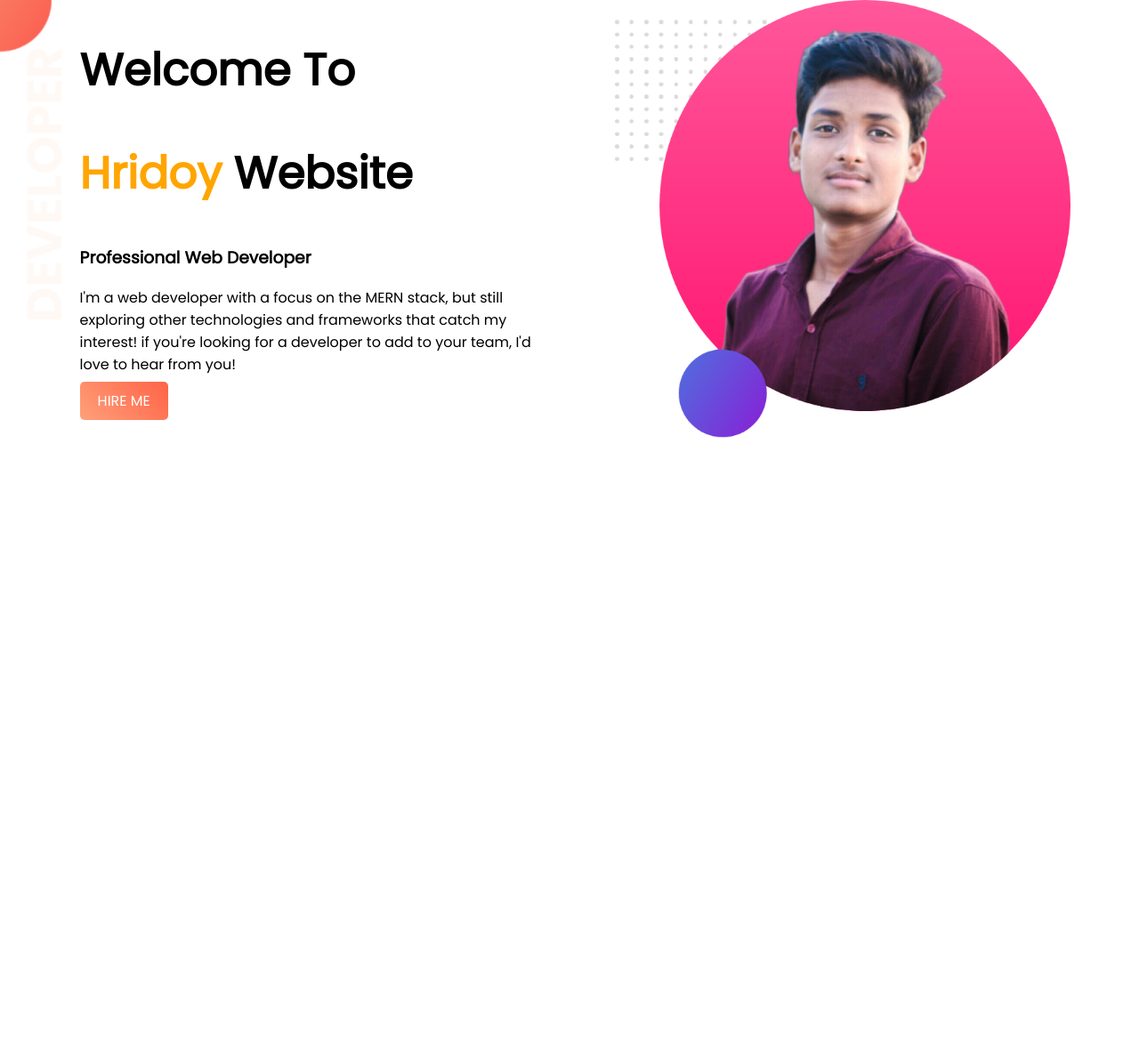
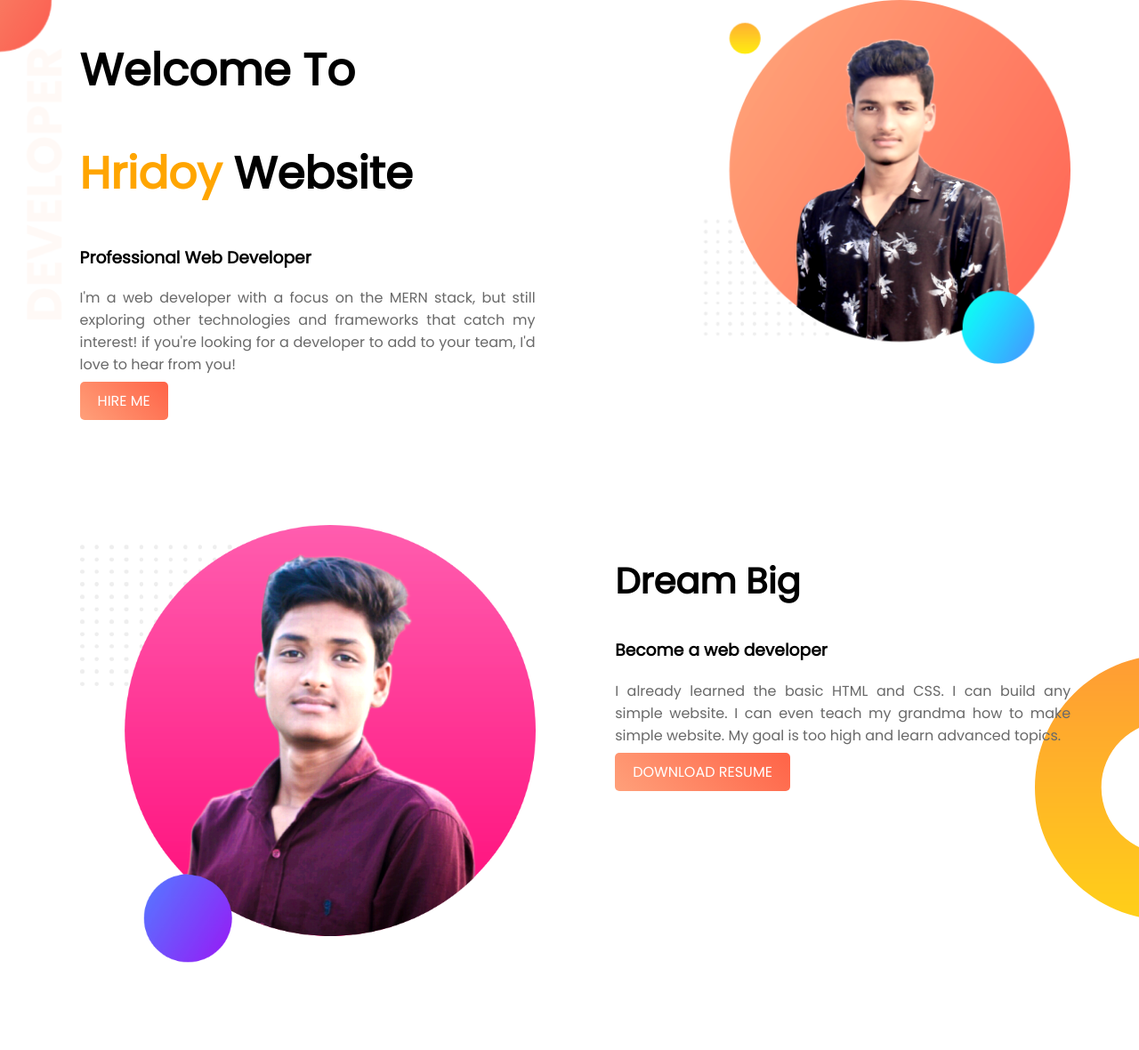
Before and after one commit to Hridoy514/portfolio-project, a plain HTML site: page index.html in a window 1280 px wide. Shown: the whole page at 89% size. Before the commit the page ends 800 px from the top, so only its background shows below. Drawn offline with Linux system fonts and the light colour scheme.

Commit message:
second section done

```diff
--- a/index.html
+++ b/index.html
@@ -16,11 +16,23 @@
         <h1><span class="name-color">Hridoy</span> Website</h1>
         <h3>Professional Web Developer</h3>
         <p>I'm a web developer with a focus on the MERN stack, but still exploring other technologies and frameworks that catch my interest! if you're looking for a developer to add to your team, I'd love to hear from you!</p>
-        <a class="link-button" target="_blank" href="http://https://www.linkedin.com/in/md-hridoy-768844214">HIRE ME</a>
+        <a class="link-button" target="_blank" href="https://www.linkedin.com/in/md-hridoy-768844214">HIRE ME</a>
     </div>
+    <div class="half-width">
+        <img src="img/image 35.png" alt="Reload No Internet Connection">
+    </div>
+   </section>
+   <section class="dream-area">
     <div class="half-width">
         <img src="img/my-bg20.png" alt="">
     </div>
+    <div class="half-width">
+        <h2>Dream Big</h2>
+        <h3>Become a web developer</h3>
+        <p>I already learned the basic HTML and CSS. I can build any simple website. I can even teach my grandma how to make simple website. My goal is too high and learn advanced topics.</p>
+        <a class="link-button" target="_blank" href="https://www.linkedin.com/in/md-hridoy-768844214"> DOWNLOAD RESUME</a>
+    </div>
+
    </section>
 </body>
 </html>
--- a/style.css
+++ b/style.css
@@ -16,6 +16,7 @@ h1{
 }
 .half-width img{
     width: 100%;
+    filter: brightness(110%) contrast(110%);
 }
 .top-side-banner{
     background-image: url(img/top-banner.png);
@@ -23,6 +24,14 @@ h1{
 }
 section{
     height: 500px;
+    padding-bottom: 90px;
+}
+h2{
+    font-size: 40px;
+}
+p{
+    color: dimgray;
+    text-align: justify;
 }
 .link-button{
     text-decoration: none;
@@ -31,3 +40,8 @@ section{
     border-radius: 5px;
     color: white;
 }
+.dream-area{
+    background-image: url(img/dream-bg.png);
+    background-repeat: no-repeat;
+    background-position: right;
+}
```
Also changed, not shown: img/image 12.png (added), img/image 35.png (added).
